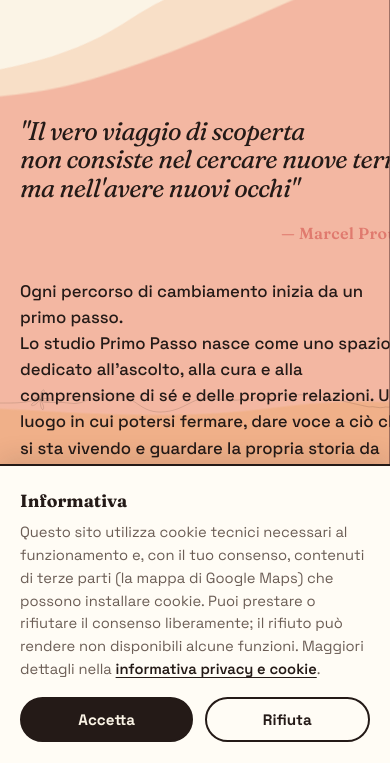
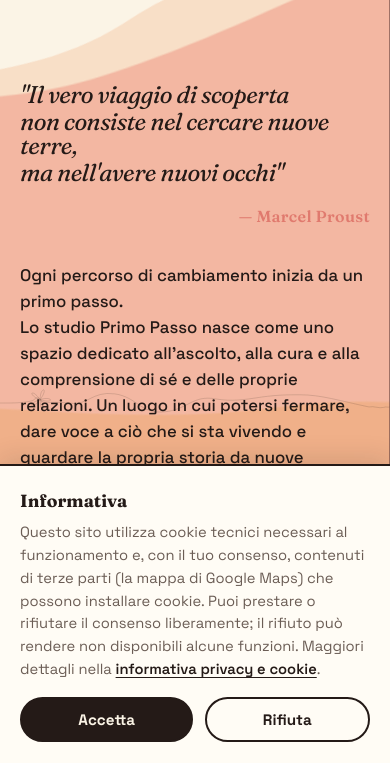
Before and after one commit to lando84/sito-lara, a plain HTML site: page index.html in a window 390 px wide. Shown: the part 81-844 px from the top of the page. Drawn offline with Linux system fonts and the light colour scheme.

Commit message:
Add files via upload

```diff
--- a/index.html
+++ b/index.html
@@ -176,6 +176,11 @@ a{color:inherit;text-decoration:none}
 #hero .wrap{position:relative;z-index:2;flex:1;display:flex;align-items:center}
 .hero-title{margin-bottom:1rem;font-size:clamp(1.6rem,5vw,5.4rem);font-style:italic}
 @media(min-width:1281px){.hero-title{margin-right:-8vw}}
+@media(max-width:760px){
+  .hero-title{font-size:clamp(1.5rem,6.2vw,2.6rem)}
+  .hero-title .l>span{white-space:normal!important}
+  .hero-grid{min-width:0}
+}
 .hero-cite{font-family:var(--display);font-size:clamp(1rem,1.8vw,1.4rem);font-weight:600;color:var(--corallo-scuro);letter-spacing:.02em;margin-bottom:2rem;max-width:none}
 
 .hero-title .l{display:block;overflow:hidden;padding-bottom:.14em}
```
